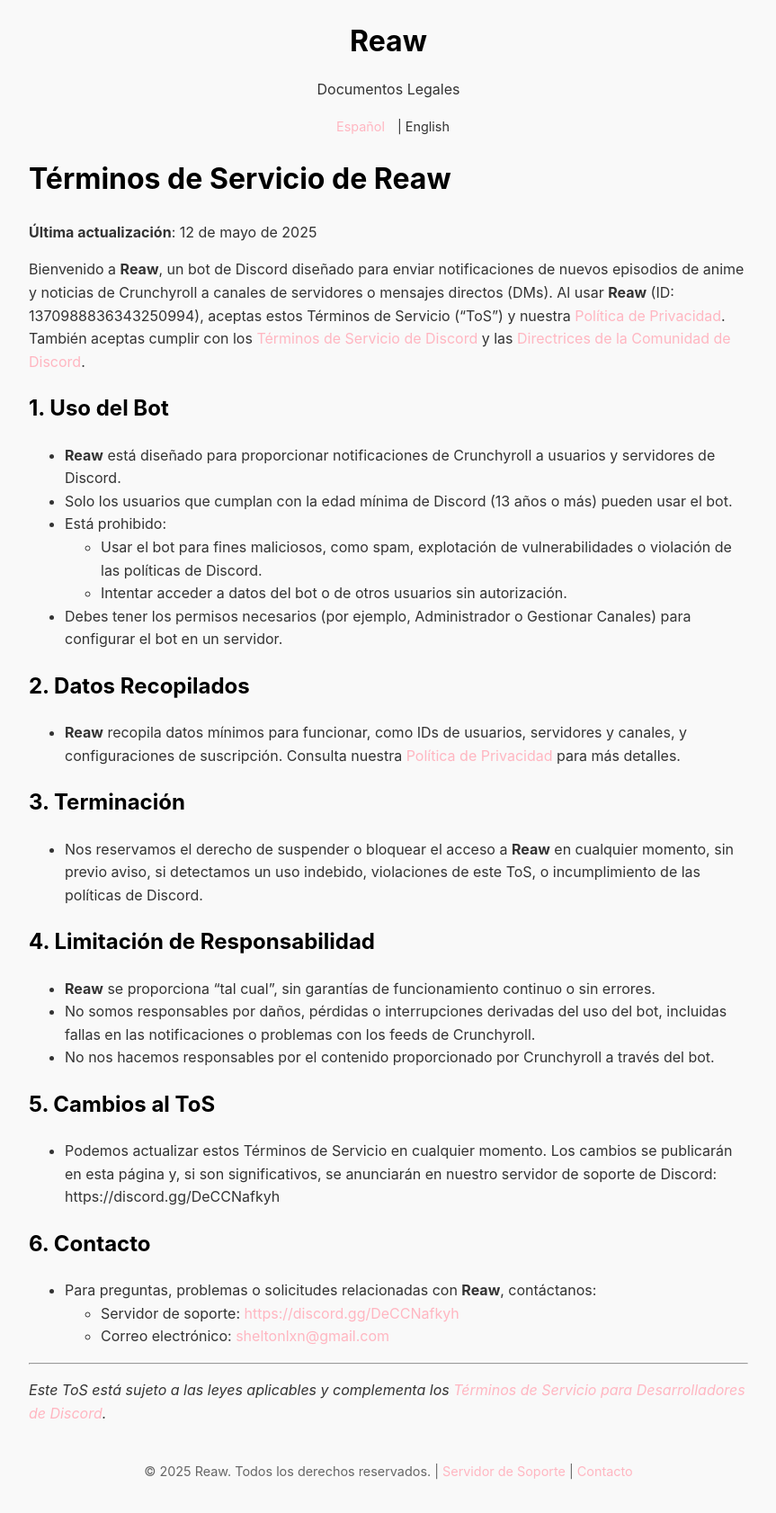
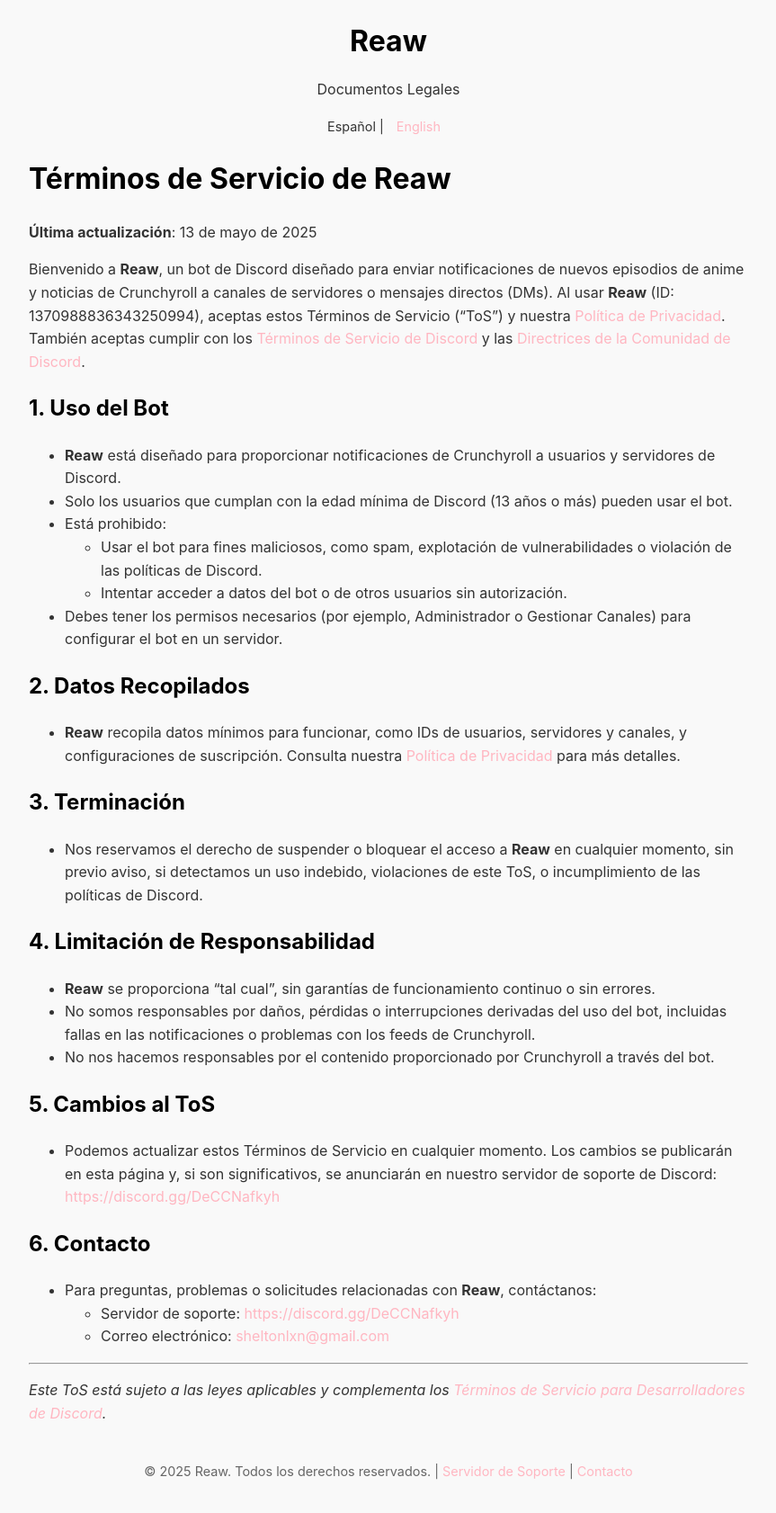
Before and after one commit to sheltonalixon/Reaw-Terms-of-Service-Privacy-Policy, a Jekyll site: the page built from terms-of-service.es.md, in a window 1280 px wide. Shown: the whole page at 90% size, without its empty margins (208-1071 px from the left). Built offline with Jekyll 4.4.1, drawn with Linux system fonts in a browser that asks for light colours; our own code applies the rules of GitHub Pages for plain Markdown files; part of the change alters nothing that is shown.

Commit message:
terms-of-service.es.md

```diff
--- a/terms-of-service.es.md
+++ b/terms-of-service.es.md
@@ -1,8 +1,13 @@
+---
+layout: default
+title: Términos de Servicio
+lang: es
+---
 # Términos de Servicio de Reaw
 
-**Última actualización**: 12 de mayo de 2025
+**Última actualización**: 13 de mayo de 2025
 
-Bienvenido a **Reaw**, un bot de Discord diseñado para enviar notificaciones de nuevos episodios de anime y noticias de Crunchyroll a canales de servidores o mensajes directos (DMs). Al usar **Reaw** (ID: 1370988836343250994), aceptas estos Términos de Servicio ("ToS") y nuestra [Política de Privacidad](/Reaw-Terms-of-Service-and-Privacy-Policy/privacy-policy). También aceptas cumplir con los [Términos de Servicio de Discord](https://discord.com/terms) y las [Directrices de la Comunidad de Discord](https://discord.com/guidelines).
+Bienvenido a **Reaw**, un bot de Discord diseñado para enviar notificaciones de nuevos episodios de anime y noticias de Crunchyroll a canales de servidores o mensajes directos (DMs). Al usar **Reaw** (ID: 1370988836343250994), aceptas estos Términos de Servicio ("ToS") y nuestra [Política de Privacidad](/Reaw-Terms-of-Service-and-Privacy-Policy/privacy-policy.es). También aceptas cumplir con los [Términos de Servicio de Discord](https://discord.com/terms) y las [Directrices de la Comunidad de Discord](https://discord.com/guidelines).
 
 ## 1. Uso del Bot
 - **Reaw** está diseñado para proporcionar notificaciones de Crunchyroll a usuarios y servidores de Discord.
@@ -13,7 +18,7 @@ Bienvenido a **Reaw**, un bot de Discord diseñado para enviar notificaciones de
 - Debes tener los permisos necesarios (por ejemplo, Administrador o Gestionar Canales) para configurar el bot en un servidor.
 
 ## 2. Datos Recopilados
-- **Reaw** recopila datos mínimos para funcionar, como IDs de usuarios, servidores y canales, y configuraciones de suscripción. Consulta nuestra [Política de Privacidad](/Reaw-Terms-of-Service-and-Privacy-Policy/privacy-policy) para más detalles.
+- **Reaw** recopila datos mínimos para funcionar, como IDs de usuarios, servidores y canales, y configuraciones de suscripción. Consulta nuestra [Política de Privacidad](/Reaw-Terms-of-Service-and-Privacy-Policy/privacy-policy.es) para más detalles.
 
 ## 3. Terminación
 - Nos reservamos el derecho de suspender o bloquear el acceso a **Reaw** en cualquier momento, sin previo aviso, si detectamos un uso indebido, violaciones de este ToS, o incumplimiento de las políticas de Discord.
@@ -24,7 +29,7 @@ Bienvenido a **Reaw**, un bot de Discord diseñado para enviar notificaciones de
 - No nos hacemos responsables por el contenido proporcionado por Crunchyroll a través del bot.
 
 ## 5. Cambios al ToS
-- Podemos actualizar estos Términos de Servicio en cualquier momento. Los cambios se publicarán en esta página y, si son significativos, se anunciarán en nuestro servidor de soporte de Discord: https://discord.gg/DeCCNafkyh
+- Podemos actualizar estos Términos de Servicio en cualquier momento. Los cambios se publicarán en esta página y, si son significativos, se anunciarán en nuestro servidor de soporte de Discord: [https://discord.gg/DeCCNafkyh](https://discord.gg/DeCCNafkyh)
 
 ## 6. Contacto
 - Para preguntas, problemas o solicitudes relacionadas con **Reaw**, contáctanos:
```
